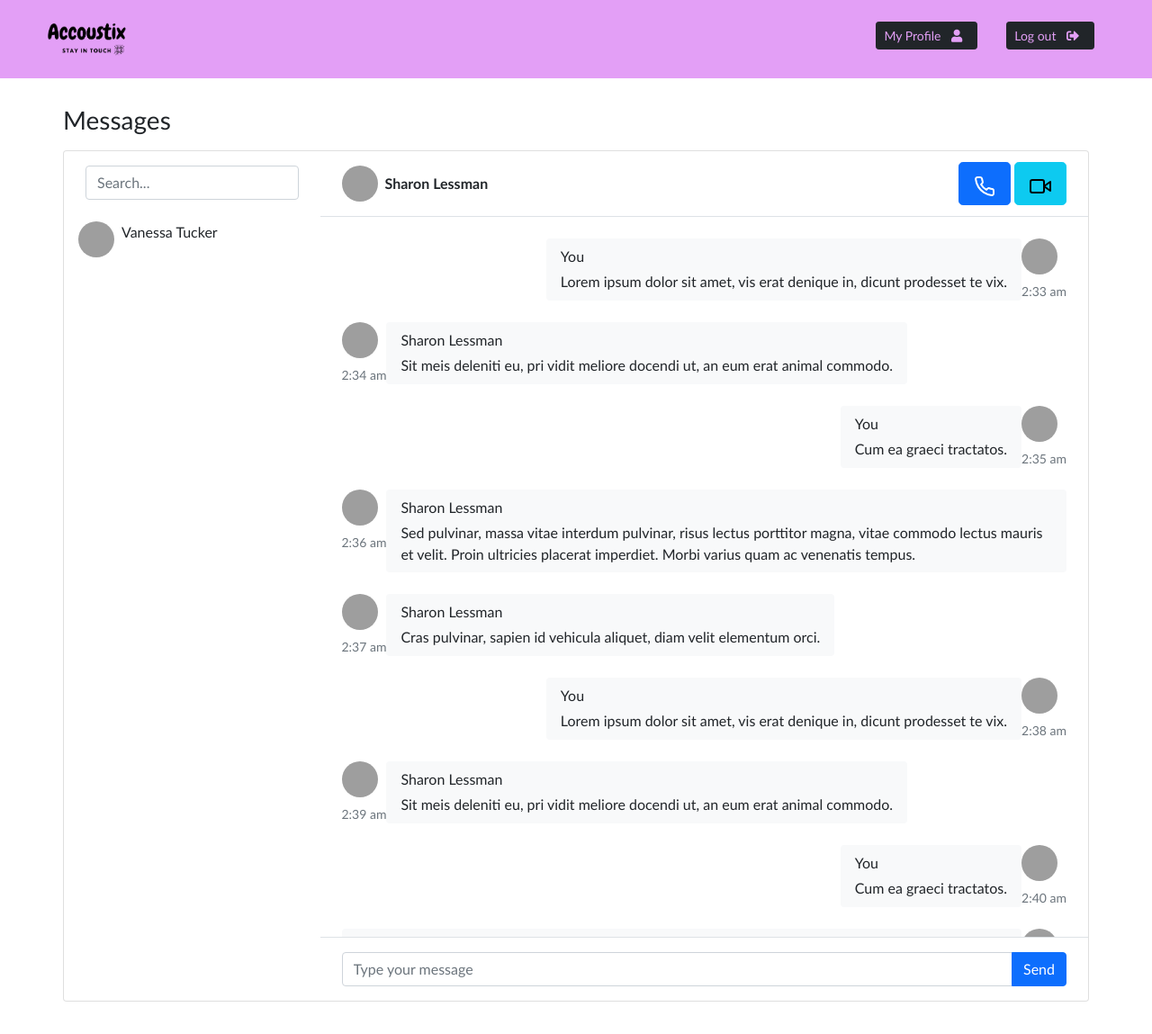
After one commit to imsushant12/Accoustix, a Flask app: page /chat2 in a window 1280 px wide. The commit adds this page. Shown: the top 1149 px of the page at 90% size. Run offline with Flask 2, Linux system fonts and the light colour scheme; parts of the project's set-up code (start-up, migrations or seed data) failed here and were passed over; some libraries are stand-ins or nearby versions; grey boxes are pictures that could not be loaded.

Commit message:
added chat page frontend

```diff
--- a/app.py
+++ b/app.py
@@ -54,6 +54,9 @@ def home():
 def chat():
     return render_template("chat.html", username=current_user)
 
+@app.route("/chat2")
+def chat2():
+    return render_template("chat2.html", username=current_user)
 
 @app.route("/about")
 def about():
@@ -160,9 +163,6 @@ def profile():
         newpassword = request.form["newpassword"]
         oldpassword = request.form["oldpassword"]
 
-        # current_user = db.users.find_one({"email": user_email})
-        # print(current_user)
-
         if g.user and pbkdf2_sha256.verify(oldpassword, g.user["password"]):
             hashed_password = pbkdf2_sha256.hash(newpassword)
             db.users.update_one(
@@ -180,22 +180,24 @@ def profile():
     return render_template("profile.html")
 
 
-@socketio.on("message")
-def message(data):
-    # print("Message: ", data, "\n\n\n\n")
-    send(
-        {
-            "msg": data["msg"],
-            "username": data["username"],
-            "timestamp": strftime("%b-%d %I:%M%p", localtime()),
-        }
-    )
 
 
-@socketio.on("join")
-def join(data):
-    join_room(data["room"])
-    send({"msg": data["username"] + "has joined the room"})
+# @socketio.on("message")
+# def message(data):
+#     # print("Message: ", data, "\n\n\n\n")
+#     send(
+#         {
+#             "msg": data["msg"],
+#             "username": data["username"],
+#             "timestamp": strftime("%b-%d %I:%M%p", localtime()),
+#         }
+#     )
+
+
+# @socketio.on("join")
+# def join(data):
+#     join_room(data["room"])
+#     send({"msg": data["username"] + "has joined the room"})
 
 
 if __name__ == "__main__":
--- a/static/style/style.css
+++ b/static/style/style.css
@@ -1,16 +1,20 @@
 * {
   font-family: "Trebuchet MS", Helvetica, sans-serif;
 }
+
 .navbar {
   background-color: #e39ff6;
   margin-bottom: 30px;
 }
+
 .register-img {
   margin-top: 7.5rem;
 }
+
 .register-text-color {
   color: #71777d;
 }
+
 /* About Us */
 .social-link {
   width: 30px;
@@ -31,10 +35,57 @@
   text-decoration: none;
   color: #555;
 }
+
 * {
   font-family: "Trebuchet MS", Helvetica, sans-serif;
 }
+
+/* Chat Window */
 .navbar {
   background-color: #e39ff6;
   margin-bottom: 30px;
 }
+
+.py-3 {
+  padding-top: 1rem !important;
+  padding-bottom: 1rem !important;
+}
+
+.px-4 {
+  padding-right: 1.5rem !important;
+  padding-left: 1.5rem !important;
+}
+
+.flex-grow-0 {
+  flex-grow: 0 !important;
+}
+
+.border-top {
+  border-top: 1px solid #dee2e6 !important;
+}
+
+.welcome-header {
+  margin-top: 40vh;
+}
+
+.chat-messages {
+  display: flex;
+  flex-direction: column;
+  max-height: 800px;
+  overflow-y: scroll;
+}
+
+.chat-message-left,
+.chat-message-right {
+  display: flex;
+  flex-shrink: 0;
+}
+
+.chat-message-left {
+  margin-right: auto;
+}
+
+.chat-message-right {
+  flex-direction: row-reverse;
+  margin-left: auto;
+}
--- /dev/null
+++ b/templates/chat2.html
@@ -0,0 +1,303 @@
+<!DOCTYPE html>
+<html lang="en">
+
+<head>
+    <!-- Required meta tags -->
+    <meta charset="utf-8" />
+    <meta name="viewport" content="width=device-width, initial-scale=1" />
+
+    <!-- Bootstrap CSS -->
+    <link href="https://cdn.jsdelivr.net/npm/bootstrap@5.1.3/dist/css/bootstrap.min.css" rel="stylesheet"
+        integrity="sha384-1BmE4kWBq78iYhFldvKuhfTAU6auU8tT94WrHftjDbrCEXSU1oBoqyl2QvZ6jIW3" crossorigin="anonymous" />
+    <link rel="stylesheet" href="https://cdnjs.cloudflare.com/ajax/libs/font-awesome/5.15.1/css/all.min.css"
+        integrity="sha512-+4zCK9k+qNFUR5X+cKL9EIR+ZOhtIloNl9GIKS57V1MyNsYpYcUrUeQc9vNfzsWfV28IaLL3i96P9sdNyeRssA=="
+        crossorigin="anonymous" />
+    <link rel="stylesheet" href="{{ url_for('static' ,filename='style/style.css')}}" />
+    <link rel="shortcut icon" href="{{ url_for('static' , filename='images/shortcut-icon.svg')}}" />
+    <title>Chat2 Window</title>
+</head>
+
+<body>
+    <nav class="navbar md-0">
+        <a class="navbar-brand" href="{{url_for('home')}}">
+            <img src="{{ url_for('static' ,filename='images/Accoustix-logo-mini.png')}}" alt="Home Page"
+                style="width: 6rem" class="rounded-pill mx-5" />
+        </a>
+        <ul class="nav justify-content-start mx-5">
+            <li class="nav-item mt-2">
+                <a class="nav-link" href="#">
+                    <p class="btn btn-dark btn-sm" style="color: #e39ff6">
+                        My Profile <i class="fas fa-user mx-2"></i>
+                    </p>
+                </a>
+            </li>
+            <li class="nav-item mt-2">
+                <a class="nav-link" href="#">
+                    <p class="btn btn-dark btn-sm" style="color: #e39ff6">Log out <i
+                            class="fas fa-sign-out-alt mx-2"></i></p>
+                </a>
+            </li>
+        </ul>
+    </nav>
+    <main class="content">
+        <div class="container p-0">
+            <h1 class="h3 mb-3">Messages</h1>
+
+            <div class="card">
+                <div class="row g-0">
+                    <div class="col-12 col-lg-5 col-xl-3 border-right">
+                        <div class="px-4 d-md-block">
+                            <div class="d-flex align-items-center">
+                                <div class="flex-grow-1">
+                                    <input type="text" class="form-control my-3" placeholder="Search..." />
+                                </div>
+                            </div>
+                        </div>
+
+                        <a href="#" class="list-group-item list-group-item-action border-0">
+                            <div class="d-flex align-items-start">
+                                <img src="https://bootdey.com/img/Content/avatar/avatar5.png"
+                                    class="rounded-circle mr-1" alt="Vanessa Tucker" width="40" height="40" />
+                                <div class="flex-grow-1 mx-2">Vanessa Tucker</div>
+                            </div>
+                        </a>
+
+                        <hr class="d-block d-lg-none mt-1 mb-0" />
+                    </div>
+                    <div class="col-12 col-lg-7 col-xl-9">
+                        <div class="py-2 px-4 border-bottom d-lg-block">
+                            <div class="d-flex align-items-center py-1">
+                                <div class="position-relative">
+                                    <img src="https://bootdey.com/img/Content/avatar/avatar3.png"
+                                        class="rounded-circle mr-1" alt="Sharon Lessman" width="40" height="40" />
+                                </div>
+                                <div class="flex-grow-1 pl-3 mx-2">
+                                    <strong>Sharon Lessman</strong>
+                                </div>
+                                <div>
+                                    <button class="btn btn-primary btn-lg mr-1 px-3">
+                                        <svg xmlns="http://www.w3.org/2000/svg" width="24" height="24"
+                                            viewBox="0 0 24 24" fill="none" stroke="currentColor" stroke-width="2"
+                                            stroke-linecap="round" stroke-linejoin="round"
+                                            class="feather feather-phone feather-lg">
+                                            <path
+                                                d="M22 16.92v3a2 2 0 0 1-2.18 2 19.79 19.79 0 0 1-8.63-3.07 19.5 19.5 0 0 1-6-6 19.79 19.79 0 0 1-3.07-8.67A2 2 0 0 1 4.11 2h3a2 2 0 0 1 2 1.72 12.84 12.84 0 0 0 .7 2.81 2 2 0 0 1-.45 2.11L8.09 9.91a16 16 0 0 0 6 6l1.27-1.27a2 2 0 0 1 2.11-.45 12.84 12.84 0 0 0 2.81.7A2 2 0 0 1 22 16.92z">
+                                            </path>
+                                        </svg>
+                                    </button>
+                                    <button class="btn btn-info btn-lg mr-1 px-3 d-md-inline-block">
+                                        <svg xmlns="http://www.w3.org/2000/svg" width="24" height="24"
+                                            viewBox="0 0 24 24" fill="none" stroke="currentColor" stroke-width="2"
+                                            stroke-linecap="round" stroke-linejoin="round"
+                                            class="feather feather-video feather-lg">
+                                            <polygon points="23 7 16 12 23 17 23 7"></polygon>
+                                            <rect x="1" y="5" width="15" height="14" rx="2" ry="2"></rect>
+                                        </svg>
+                                    </button>
+                                </div>
+                            </div>
+                        </div>
+
+                        <div class="position-relative">
+                            <div class="chat-messages p-4">
+                                <div class="chat-message-right pb-4">
+                                    <div>
+                                        <img src="https://bootdey.com/img/Content/avatar/avatar1.png"
+                                            class="rounded-circle mr-1" alt="Chris Wood" width="40" height="40" />
+                                        <div class="text-muted small text-nowrap mt-2">
+                                            2:33 am
+                                        </div>
+                                    </div>
+                                    <div class="flex-shrink-1 bg-light rounded py-2 px-3 mr-3">
+                                        <div class="font-weight-bold mb-1">You</div>
+                                        Lorem ipsum dolor sit amet, vis erat denique in, dicunt
+                                        prodesset te vix.
+                                    </div>
+                                </div>
+
+                                <div class="chat-message-left pb-4">
+                                    <div>
+                                        <img src="https://bootdey.com/img/Content/avatar/avatar3.png"
+                                            class="rounded-circle mr-1" alt="Sharon Lessman" width="40" height="40" />
+                                        <div class="text-muted small text-nowrap mt-2">
+                                            2:34 am
+                                        </div>
+                                    </div>
+                                    <div class="flex-shrink-1 bg-light rounded py-2 px-3 ml-3">
+                                        <div class="font-weight-bold mb-1">Sharon Lessman</div>
+                                        Sit meis deleniti eu, pri vidit meliore docendi ut, an eum
+                                        erat animal commodo.
+                                    </div>
+                                </div>
+
+                                <div class="chat-message-right mb-4">
+                                    <div>
+                                        <img src="https://bootdey.com/img/Content/avatar/avatar1.png"
+                                            class="rounded-circle mr-1" alt="Chris Wood" width="40" height="40" />
+                                        <div class="text-muted small text-nowrap mt-2">
+                                            2:35 am
+                                        </div>
+                                    </div>
+                                    <div class="flex-shrink-1 bg-light rounded py-2 px-3 mr-3">
+                                        <div class="font-weight-bold mb-1">You</div>
+                                        Cum ea graeci tractatos.
+                                    </div>
+                                </div>
+
+                                <div class="chat-message-left pb-4">
+                                    <div>
+                                        <img src="https://bootdey.com/img/Content/avatar/avatar3.png"
+                                            class="rounded-circle mr-1" alt="Sharon Lessman" width="40" height="40" />
+                                        <div class="text-muted small text-nowrap mt-2">
+                                            2:36 am
+                                        </div>
+                                    </div>
+                                    <div class="flex-shrink-1 bg-light rounded py-2 px-3 ml-3">
+                                        <div class="font-weight-bold mb-1">Sharon Lessman</div>
+                                        Sed pulvinar, massa vitae interdum pulvinar, risus lectus
+                                        porttitor magna, vitae commodo lectus mauris et velit.
+                                        Proin ultricies placerat imperdiet. Morbi varius quam ac
+                                        venenatis tempus.
+                                    </div>
+                                </div>
+
+                                <div class="chat-message-left pb-4">
+                                    <div>
+                                        <img src="https://bootdey.com/img/Content/avatar/avatar3.png"
+                                            class="rounded-circle mr-1" alt="Sharon Lessman" width="40" height="40" />
+                                        <div class="text-muted small text-nowrap mt-2">
+                                            2:37 am
+                                        </div>
+                                    </div>
+                                    <div class="flex-shrink-1 bg-light rounded py-2 px-3 ml-3">
+                                        <div class="font-weight-bold mb-1">Sharon Lessman</div>
+                                        Cras pulvinar, sapien id vehicula aliquet, diam velit
+                                        elementum orci.
+                                    </div>
+                                </div>
+
+                                <div class="chat-message-right mb-4">
+                                    <div>
+                                        <img src="https://bootdey.com/img/Content/avatar/avatar1.png"
+                                            class="rounded-circle mr-1" alt="Chris Wood" width="40" height="40" />
+                                        <div class="text-muted small text-nowrap mt-2">
+                                            2:38 am
+                                        </div>
+                                    </div>
+                                    <div class="flex-shrink-1 bg-light rounded py-2 px-3 mr-3">
+                                        <div class="font-weight-bold mb-1">You</div>
+                                        Lorem ipsum dolor sit amet, vis erat denique in, dicunt
+                                        prodesset te vix.
+                                    </div>
+                                </div>
+
+                                <div class="chat-message-left pb-4">
+                                    <div>
+                                        <img src="https://bootdey.com/img/Content/avatar/avatar3.png"
+                                            class="rounded-circle mr-1" alt="Sharon Lessman" width="40" height="40" />
+                                        <div class="text-muted small text-nowrap mt-2">
+                                            2:39 am
+                                        </div>
+                                    </div>
+                                    <div class="flex-shrink-1 bg-light rounded py-2 px-3 ml-3">
+                                        <div class="font-weight-bold mb-1">Sharon Lessman</div>
+                                        Sit meis deleniti eu, pri vidit meliore docendi ut, an eum
+                                        erat animal commodo.
+                                    </div>
+                                </div>
+
+                                <div class="chat-message-right mb-4">
+                                    <div>
+                                        <img src="https://bootdey.com/img/Content/avatar/avatar1.png"
+                                            class="rounded-circle mr-1" alt="Chris Wood" width="40" height="40" />
+                                        <div class="text-muted small text-nowrap mt-2">
+                                            2:40 am
+                                        </div>
+                                    </div>
+                                    <div class="flex-shrink-1 bg-light rounded py-2 px-3 mr-3">
+                                        <div class="font-weight-bold mb-1">You</div>
+                                        Cum ea graeci tractatos.
+                                    </div>
+                                </div>
+
+                                <div class="chat-message-right mb-4">
+                                    <div>
+                                        <img src="https://bootdey.com/img/Content/avatar/avatar1.png"
+                                            class="rounded-circle mr-1" alt="Chris Wood" width="40" height="40" />
+                                        <div class="text-muted small text-nowrap mt-2">
+                                            2:41 am
+                                        </div>
+                                    </div>
+                                    <div class="flex-shrink-1 bg-light rounded py-2 px-3 mr-3">
+                                        <div class="font-weight-bold mb-1">You</div>
+                                        Morbi finibus, lorem id placerat ullamcorper, nunc enim
+                                        ultrices massa, id dignissim metus urna eget purus.
+                                    </div>
+                                </div>
+
+                                <div class="chat-message-left pb-4">
+                                    <div>
+                                        <img src="https://bootdey.com/img/Content/avatar/avatar3.png"
+                                            class="rounded-circle mr-1" alt="Sharon Lessman" width="40" height="40" />
+                                        <div class="text-muted small text-nowrap mt-2">
+                                            2:42 am
+                                        </div>
+                                    </div>
+                                    <div class="flex-shrink-1 bg-light rounded py-2 px-3 ml-3">
+                                        <div class="font-weight-bold mb-1">Sharon Lessman</div>
+                                        Sed pulvinar, massa vitae interdum pulvinar, risus lectus
+                                        porttitor magna, vitae commodo lectus mauris et velit.
+                                        Proin ultricies placerat imperdiet. Morbi varius quam ac
+                                        venenatis tempus.
+                                    </div>
+                                </div>
+
+                                <div class="chat-message-right mb-4">
+                                    <div>
+                                        <img src="https://bootdey.com/img/Content/avatar/avatar1.png"
+                                            class="rounded-circle mr-1" alt="Chris Wood" width="40" height="40" />
+                                        <div class="text-muted small text-nowrap mt-2">
+                                            2:43 am
+                                        </div>
+                                    </div>
+                                    <div class="flex-shrink-1 bg-light rounded py-2 px-3 mr-3">
+                                        <div class="font-weight-bold mb-1">You</div>
+                                        Lorem ipsum dolor sit amet, vis erat denique in, dicunt
+                                        prodesset te vix.
+                                    </div>
+                                </div>
+
+                                <div class="chat-message-left pb-4">
+                                    <div>
+                                        <img src="https://bootdey.com/img/Content/avatar/avatar3.png"
+                                            class="rounded-circle mr-1" alt="Sharon Lessman" width="40" height="40" />
+                                        <div class="text-muted small text-nowrap mt-2">
+                                            2:44 am
+                                        </div>
+                                    </div>
+                                    <div class="flex-shrink-1 bg-light rounded py-2 px-3 ml-3">
+                                        <div class="font-weight-bold mb-1">Sharon Lessman</div>
+                                        Sit meis deleniti eu, pri vidit meliore docendi ut, an eum
+                                        erat animal commodo.
+                                    </div>
+                                </div>
+                            </div>
+                        </div>
+
+                        <div class="flex-grow-0 py-3 px-4 border-top">
+                            <div class="input-group">
+                                <input type="text" class="form-control" placeholder="Type your message" />
+                                <button class="btn btn-primary">Send</button>
+                            </div>
+                        </div>
+                    </div>
+                </div>
+            </div>
+        </div>
+    </main>
+    <script src="https://cdn.jsdelivr.net/npm/bootstrap@5.1.3/dist/js/bootstrap.bundle.min.js"
+        integrity="sha384-ka7Sk0Gln4gmtz2MlQnikT1wXgYsOg+OMhuP+IlRH9sENBO0LRn5q+8nbTov4+1p"
+        crossorigin="anonymous"></script>
+</body>
+
+</html>
```
Also changed, not shown: templates/chat.html (+106 -10 lines).
